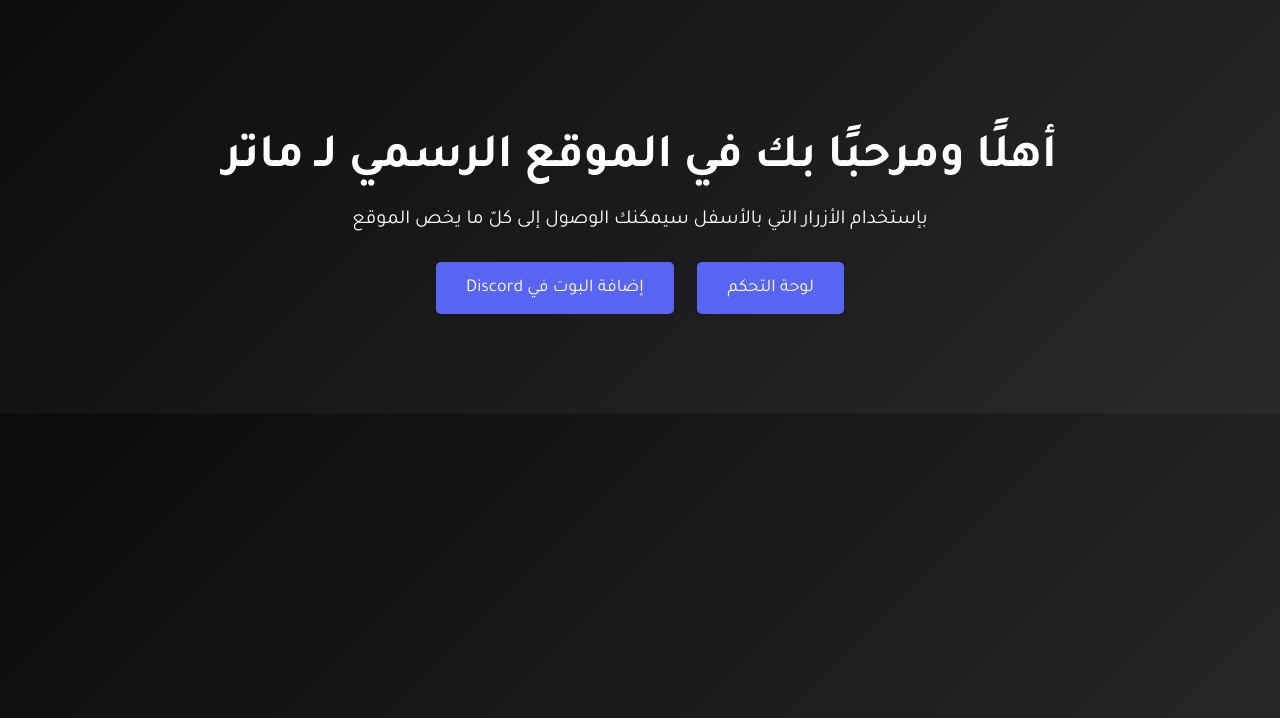
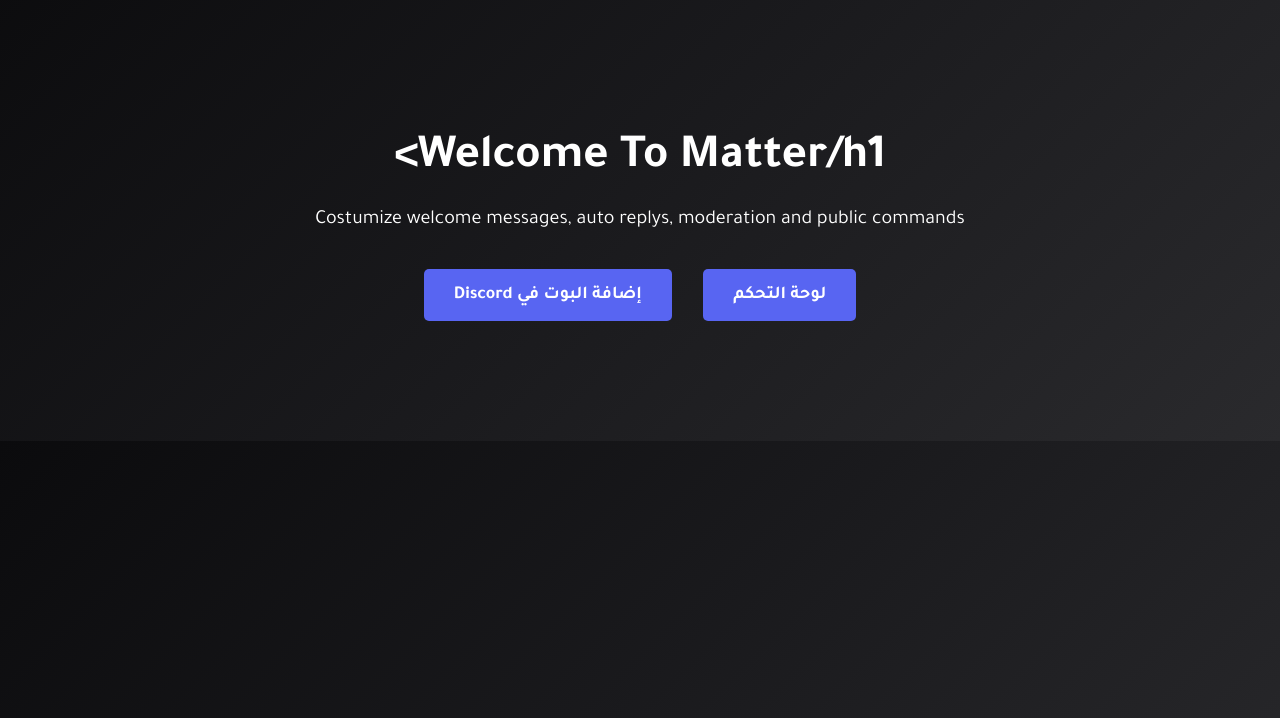
Before and after one commit to Mohamed-Ali-H115/matter, a website: page index.html in a window 1280 px wide. Shown: the part 82-800 px from the top of the page. Drawn offline with Linux system fonts and the light colour scheme.

Commit message:
Update index.html

```diff
--- a/index.html
+++ b/index.html
@@ -134,8 +134,8 @@
         <a href="https://discord.com/oauth2/authorize?client_id=1123070722093363340&response_type=code&redirect_uri=https%3A%2F%2Fmatterbot.000webhostapp.com&scope=guilds" class="login-button">دخول</a>
     </div>
     <div class="content">
-        <h1>أهلًا ومرحبًا بك في الموقع الرسمي لـ ماتر</h1>
-        <p>بإستخدام الأزرار التي بالأسفل سيمكنك الوصول إلى كلّ ما يخص الموقع</p>
+        <h1>Welcome To Matter/h1>
+        <p>Costumize welcome messages, auto replys, moderation and public commands</p>
         <div class="buttons">
             <a href="dashboard.html">لوحة التحكم</a>
             <a href="https://discord.com/oauth2/authorize?client_id=1123070722093363340&permissions=8&scope=bot">إضافة البوت في Discord</a>
```
